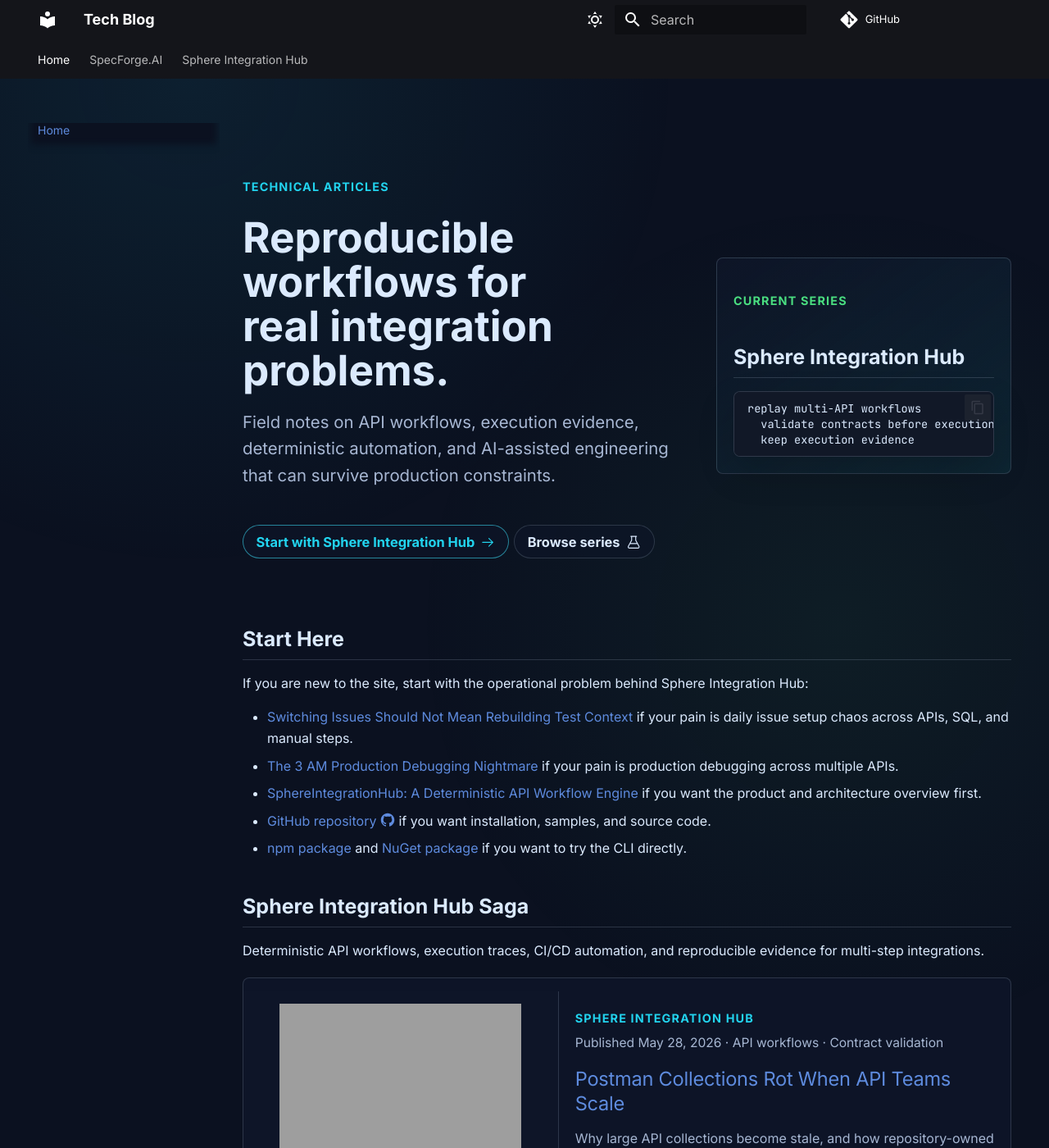
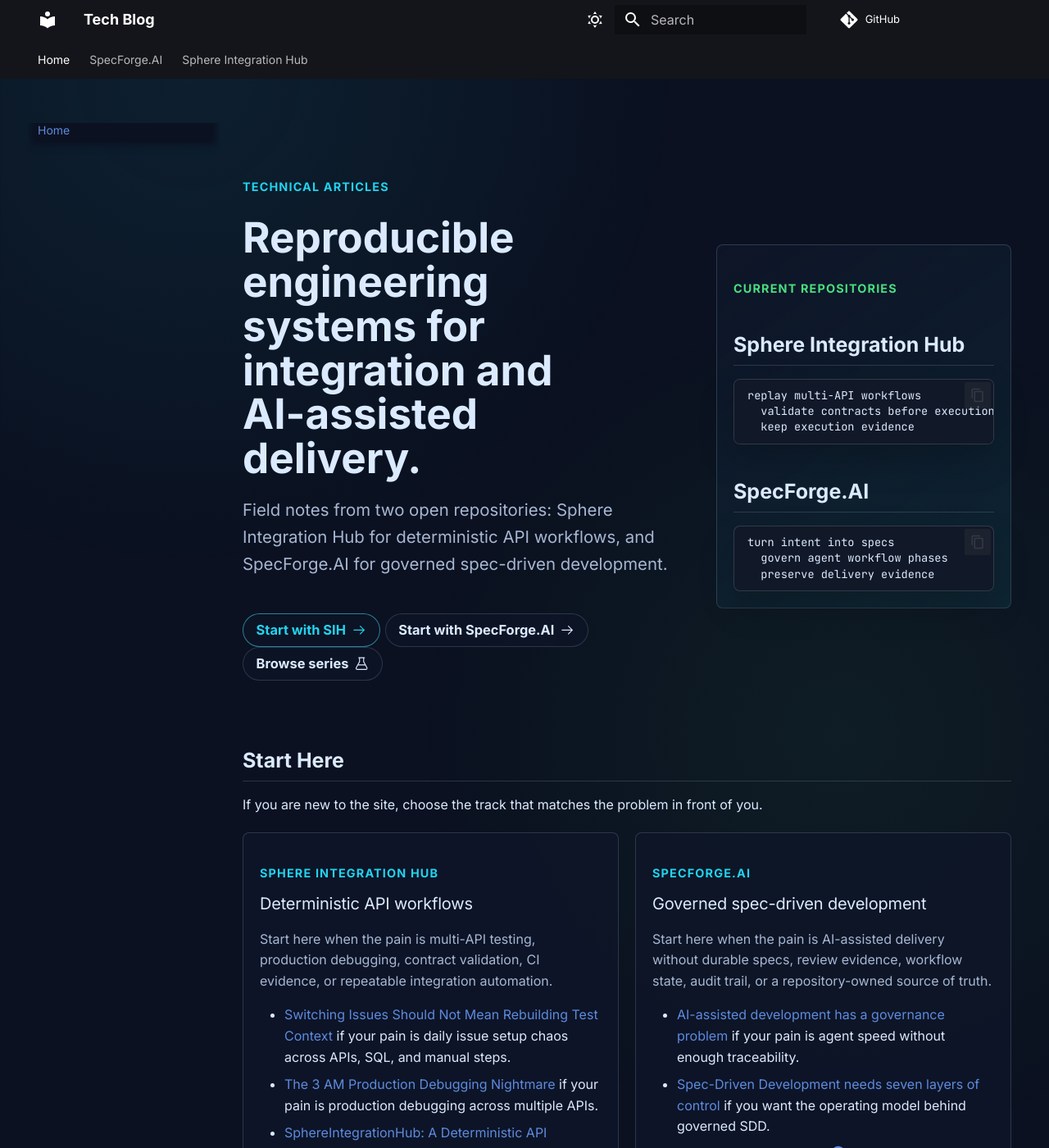
Before and after one commit to PinedaTec-EU/tech-blog, an MkDocs documentation site: the page built from docs/index.md, in a window 1280 px wide and 1400 px high. Shown: the whole window at 82% size. Built offline with MkDocs 1.6.1 and Material for MkDocs 9.7.7, drawn with Linux system fonts in a browser that asks for light colours; comment, search, counter and statistics services are not loaded; some of the changed text lies outside the part shown; grey boxes are pictures that could not be loaded.

Commit message:
Balance home page across blog tracks

````diff
--- a/docs/index.md
+++ b/docs/index.md
@@ -11,12 +11,13 @@ hide:
 
 <span class="tech-kicker">Technical articles</span>
 
-# Reproducible workflows for real integration problems.
+# Reproducible engineering systems for integration and AI-assisted delivery.
 
-Field notes on API workflows, execution evidence, deterministic automation, and AI-assisted engineering that can survive production constraints.
+Field notes from two open repositories: Sphere Integration Hub for deterministic API workflows, and SpecForge.AI for governed spec-driven development.
 
 <nav class="hero-links" markdown>
-[Start with Sphere Integration Hub :octicons-arrow-right-24:](sphere-integration-hub/3-am-production-debugging-nightmare.md)
+[Start with SIH :octicons-arrow-right-24:](sphere-integration-hub/3-am-production-debugging-nightmare.md)
+[Start with SpecForge.AI :octicons-arrow-right-24:](specforge-ai/governed-ai-assisted-development.md)
 [Browse series :octicons-beaker-24:](#series)
 </nav>
 
@@ -24,7 +25,7 @@ Field notes on API workflows, execution evidence, deterministic automation, and
 
 <div class="tech-hero__panel" markdown>
 
-<span class="series-label">Current series</span>
+<span class="series-label">Current repositories</span>
 
 ## Sphere Integration Hub
 
@@ -34,18 +35,88 @@ replay multi-API workflows
   keep execution evidence
 ```
 
+## SpecForge.AI
+
+```text
+turn intent into specs
+  govern agent workflow phases
+  preserve delivery evidence
+```
+
 </div>
 </section>
 
 ## Start Here { #latest-articles }
 
-If you are new to the site, start with the operational problem behind Sphere Integration Hub:
+If you are new to the site, choose the track that matches the problem in front of you.
+
+<div class="article-grid" markdown>
+
+<section class="article-card" markdown>
+<span class="article-card__tag">Sphere Integration Hub</span>
+
+### Deterministic API workflows
+
+Start here when the pain is multi-API testing, production debugging, contract validation, CI evidence, or repeatable integration automation.
 
 - [Switching Issues Should Not Mean Rebuilding Test Context](sphere-integration-hub/switching-issues-should-not-mean-rebuilding-test-context.md) if your pain is daily issue setup chaos across APIs, SQL, and manual steps.
 - [The 3 AM Production Debugging Nightmare](sphere-integration-hub/3-am-production-debugging-nightmare.md) if your pain is production debugging across multiple APIs.
 - [SphereIntegrationHub: A Deterministic API Workflow Engine](sphere-integration-hub/deterministic-api-workflow-engine.md) if you want the product and architecture overview first.
 - [GitHub repository :octicons-mark-github-24:](https://github.com/PinedaTec-EU/SphereIntegrationHub){ target="_blank" rel="noopener" } if you want installation, samples, and source code.
 - [npm package](https://www.npmjs.com/package/@pinedatec.eu/sphere-integration-hub){ target="_blank" rel="noopener" } and [NuGet package](https://www.nuget.org/packages/SphereIntegrationHub.Tool){ target="_blank" rel="noopener" } if you want to try the CLI directly.
+</section>
+
+<section class="article-card" markdown>
+<span class="article-card__tag">SpecForge.AI</span>
+
+### Governed spec-driven development
+
+Start here when the pain is AI-assisted delivery without durable specs, review evidence, workflow state, audit trail, or a repository-owned source of truth.
+
+- [AI-assisted development has a governance problem](specforge-ai/governed-ai-assisted-development.md) if your pain is agent speed without enough traceability.
+- [Spec-Driven Development needs seven layers of control](specforge-ai/seven-layers-of-spec-driven-development.md) if you want the operating model behind governed SDD.
+- [SpecForge.AI repository :octicons-mark-github-24:](https://github.com/PinedaTec-EU/SpecForge.AI){ target="_blank" rel="noopener" } if you want the public source repository.
+</section>
+
+</div>
+
+## Latest Across Both Tracks
+
+<div class="article-grid" markdown>
+
+<article class="article-card" markdown>
+<span class="article-card__tag">Sphere Integration Hub</span>
+
+### [Postman Collections Rot When API Teams Scale](sphere-integration-hub/postman-collections-rot-when-api-teams-scale.md)
+
+Published May 28, 2026 · API workflows · Contract validation
+</article>
+
+<article class="article-card" markdown>
+<span class="article-card__tag">Sphere Integration Hub</span>
+
+### [Simulate concurrent users and catch latency spikes with a deterministic workflow](sphere-integration-hub/simulate-concurrent-users-and-catch-latency-spikes.md)
+
+Published May 19, 2026 · Concurrency · Latency
+</article>
+
+<article class="article-card" markdown>
+<span class="article-card__tag">SpecForge.AI</span>
+
+### [Spec-Driven Development needs seven layers of control](specforge-ai/seven-layers-of-spec-driven-development.md)
+
+Published May 11, 2026 · SDD · Delivery control
+</article>
+
+<article class="article-card" markdown>
+<span class="article-card__tag">SpecForge.AI</span>
+
+### [AI-assisted development has a governance problem](specforge-ai/governed-ai-assisted-development.md)
+
+Published May 11, 2026 · SDD · AI governance
+</article>
+
+</div>
 
 ## Sphere Integration Hub Saga
 
````
Also changed, not shown: doc/bug-registry.md (+1 -0 lines).
